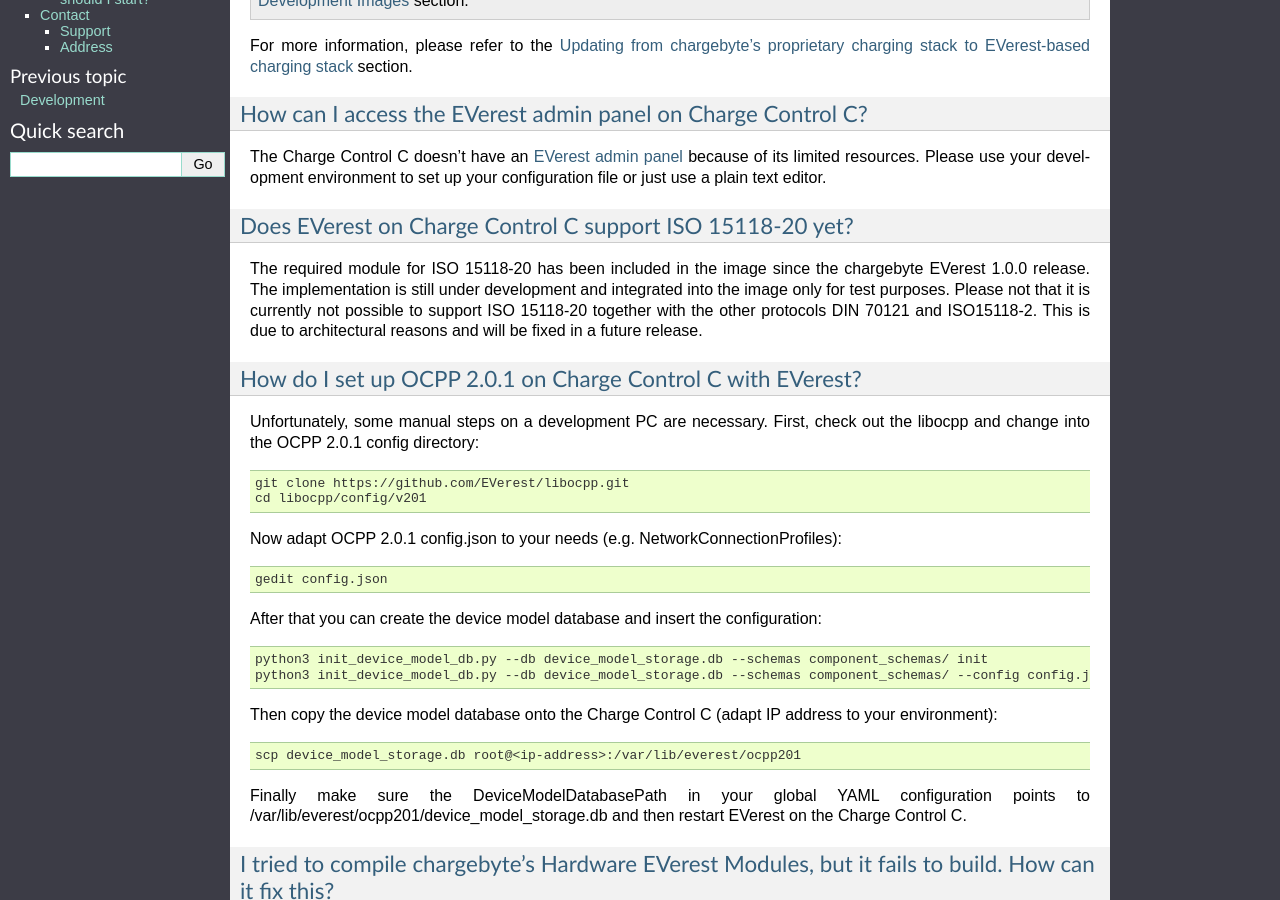
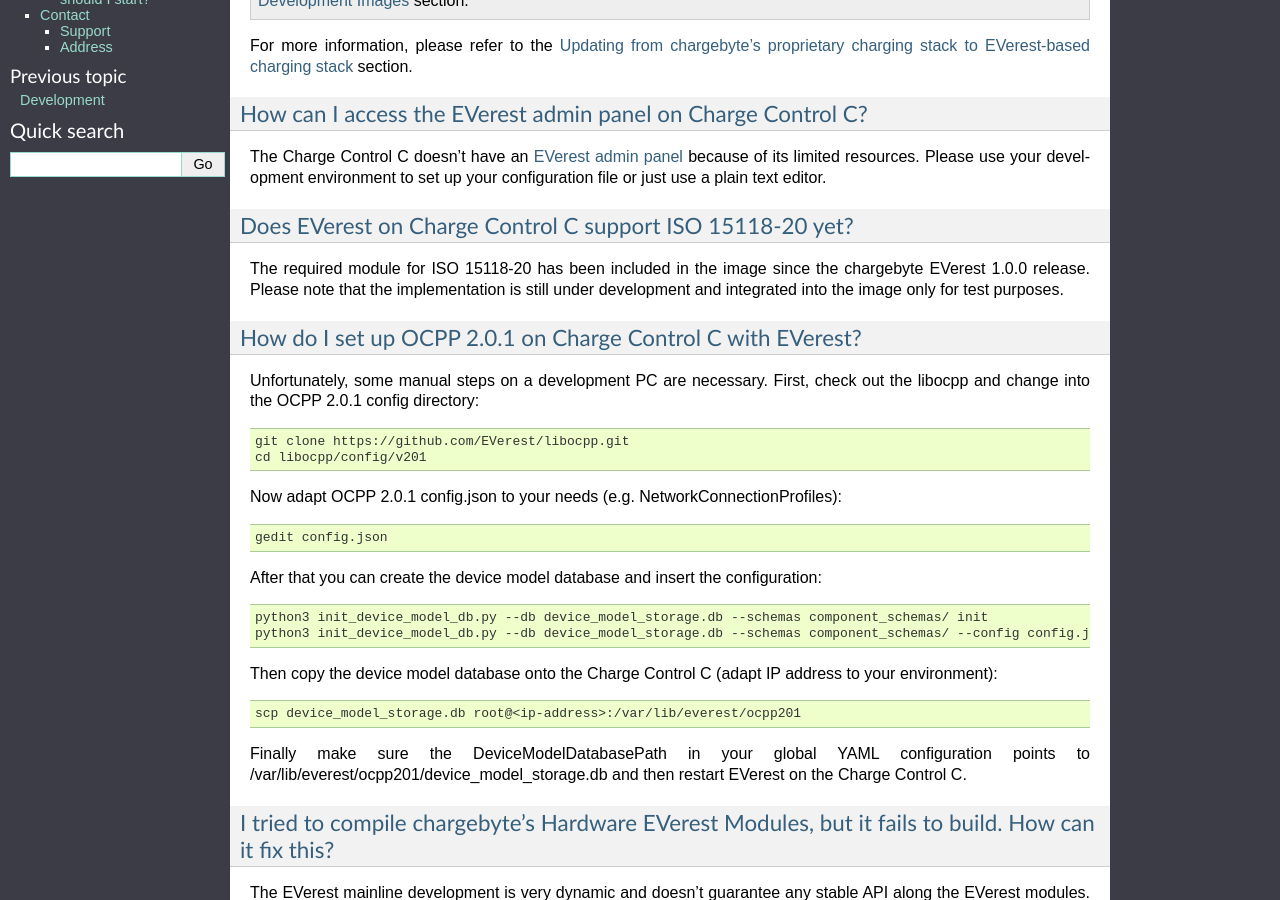
Before and after one commit to chargebyte/chargebyte-docs, a Sphinx documentation site: the page built from docs/source/troubleshooting.rst, in a window 1280 px wide and 900 px high, scrolled down 974 px. Built offline with Sphinx 7.4.7, drawn with Linux system fonts in a browser that asks for light colours.

Commit message:
Clarify ISO 15118-20 implementation status in troubleshooting documentation
Signed-off-by: Fabian Hartung <fabian.hartung@chargebyte.com>

```diff
--- a/docs/source/troubleshooting.rst
+++ b/docs/source/troubleshooting.rst
@@ -65,10 +65,7 @@
 ^^^^^^^^^^^^^^^^^^^^^^^^^^^^^^^^^^^^^^^^^^^^^^^^^^^^^^^^^^
 
 The required module for ISO 15118-20 has been included in the image since the chargebyte EVerest 1.0.0 release.
-The implementation is still under development and integrated into the image only for test purposes.
-Please not that it is currently not possible to support ISO 15118-20 together with the other
-protocols DIN 70121 and ISO15118-2. This is due to architectural reasons and will be fixed in a future
-release.
+Please note that the implementation is still under development and integrated into the image only for test purposes.
 
 
 How do I set up OCPP 2.0.1 on Charge Control C with EVerest?
```
